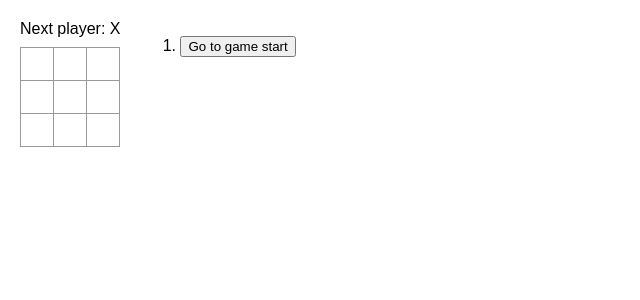
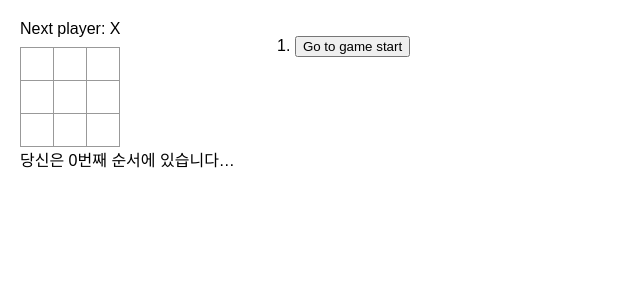
Before and after one commit to HseongH/React, a React (Create React App) app: page / in a window 1280 px wide. Shown: the top 300 px of the page, without its empty margins (0-640 px from the left). Built offline with nearby package versions, Linux system fonts and the light colour scheme.

Commit message:
현재 이동에 대해서만 버튼 대신 “당신은 #번째 순서에 있습니다…”를 표시해 보세요.

```diff
--- a/src/components/Game.jsx
+++ b/src/components/Game.jsx
@@ -21,6 +21,8 @@ export default function Game() {
     <div className="game">
       <div className="game-board">
         <Board xIsNext={xIsNext} squares={currentSquares} onPlay={handlePlay} />
+
+        <div className="status">{`당신은 ${currentMove}번째 순서에 있습니다…`}</div>
       </div>
 
       <div className="game-info">
```
